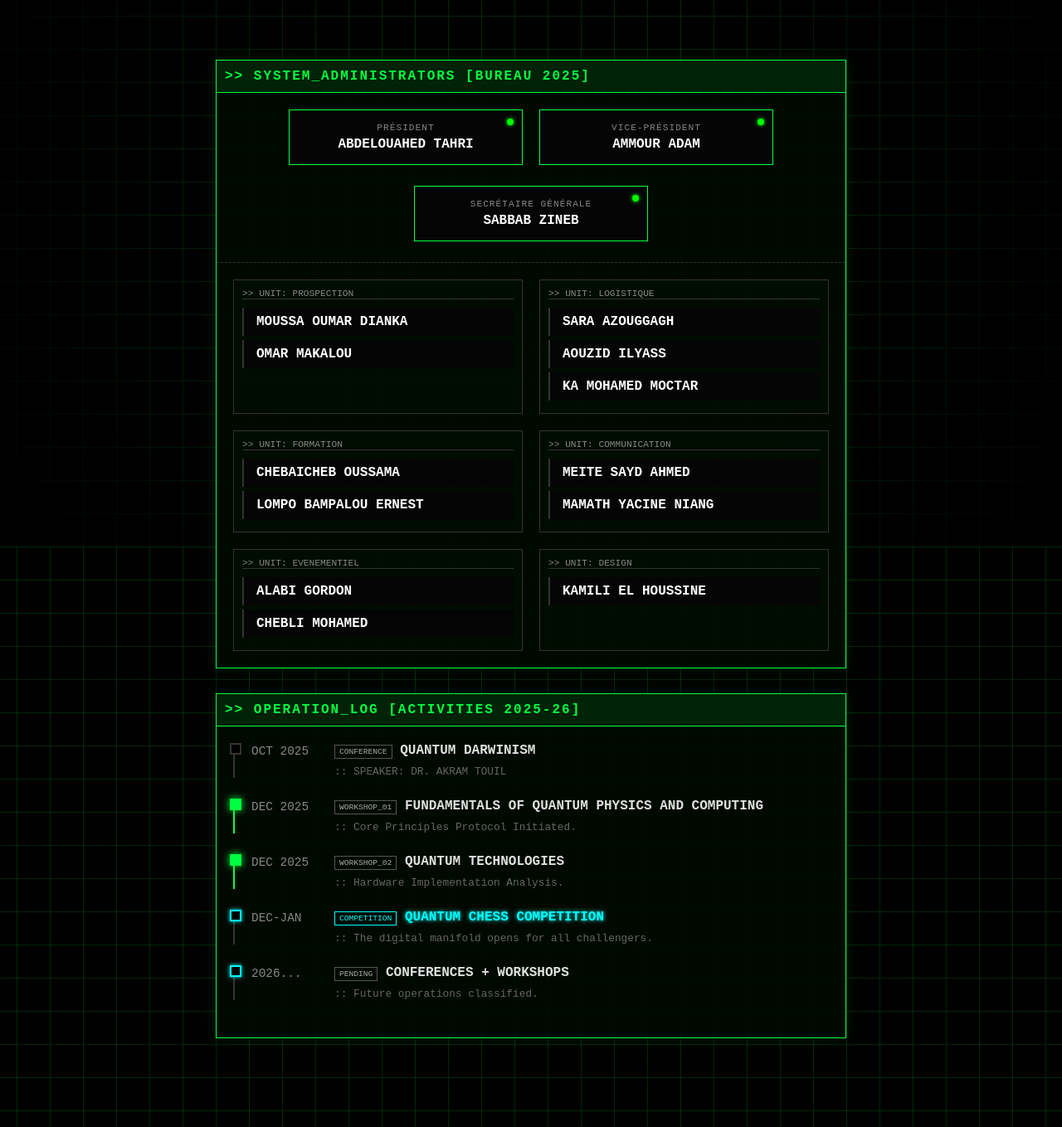
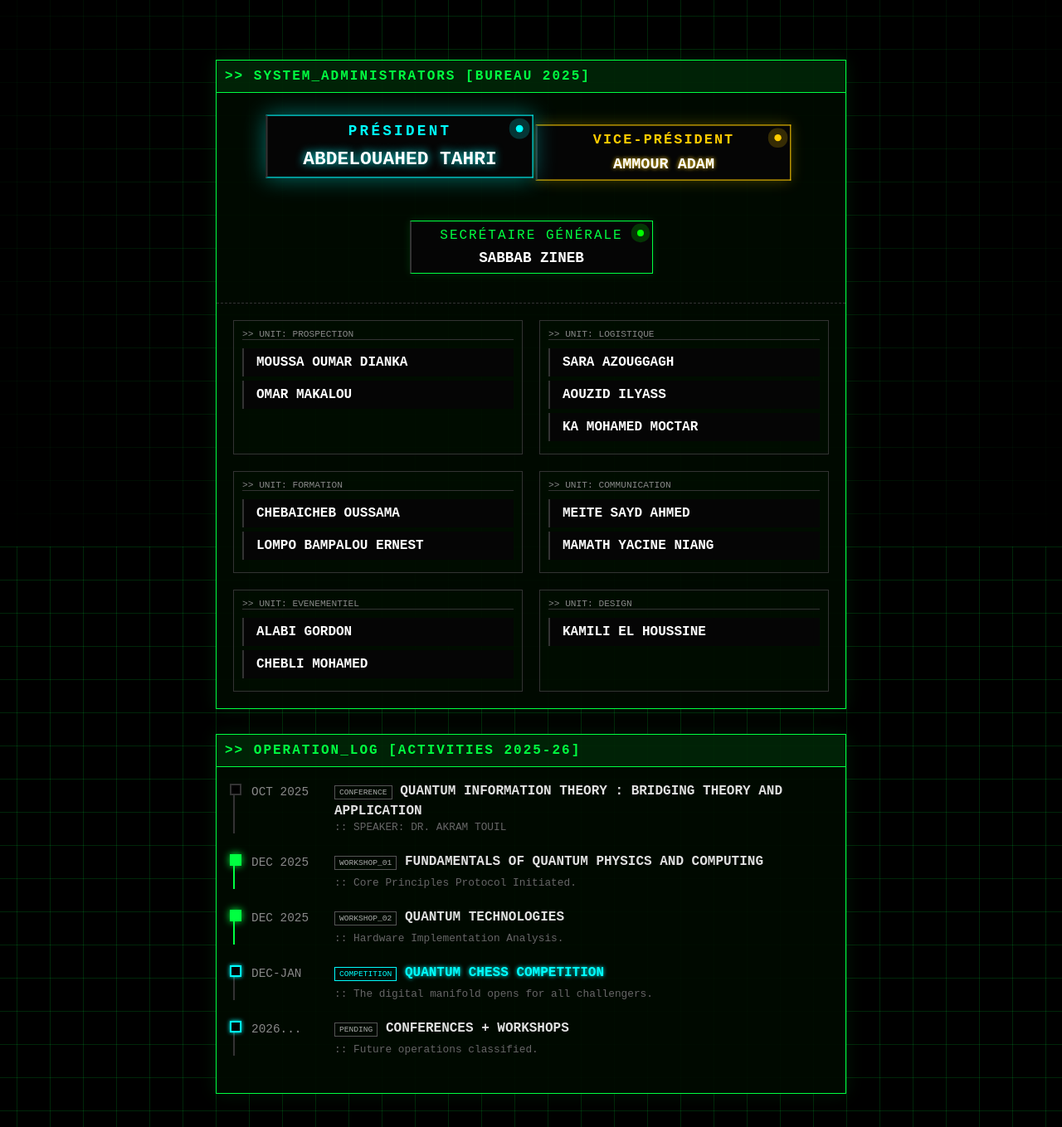
Before and after one commit to qudotcom/centrale_quanta_web, a FastAPI app: page /about in a window 1280 px wide. Shown: the part 141-1500 px from the top of the page at 83% size. Run offline with FastAPI, Linux system fonts and the light colour scheme; data comes from the database, SQL or seed files in the repository.

Commit message:
Update board.html

```diff
--- a/app/templates/club/board.html
+++ b/app/templates/club/board.html
@@ -7,20 +7,23 @@
         <div class="panel-header">>> SYSTEM_ADMINISTRATORS [BUREAU 2025]</div>
 
         <div class="hierarchy-level">
-            <div class="member-card leader">
+
+            <div class="member-card president-card">
                 <div class="role">PRÉSIDENT</div>
                 <div class="name">ABDELOUAHED TAHRI</div>
-                <div class="status-light"></div>
+                <div class="status-light pulse-cyan"></div>
             </div>
-            <div class="member-card leader">
+
+            <div class="member-card vp-card">
                 <div class="role">VICE-PRÉSIDENT</div>
                 <div class="name">AMMOUR ADAM</div>
-                <div class="status-light"></div>
+                <div class="status-light pulse-gold"></div>
             </div>
-            <div class="member-card leader">
+
+            <div class="member-card sg-card">
                 <div class="role">SECRÉTAIRE GÉNÉRALE</div>
                 <div class="name">SABBAB ZINEB</div>
-                <div class="status-light"></div>
+                <div class="status-light pulse-green"></div>
             </div>
         </div>
 
@@ -68,16 +71,14 @@
     <div class="panel data-panel">
         <div class="panel-header">>> OPERATION_LOG [ACTIVITIES 2025-26]</div>
         <div class="timeline">
-
             <div class="event-row past">
                 <div class="time-col">OCT 2025</div>
                 <div class="data-col">
                     <span class="tag">CONFERENCE</span>
-                    <strong>QUANTUM DARWINISM</strong><br>
+                    <strong>QUANTUM INFORMATION THEORY : BRIDGING THEORY AND APPLICATION</strong><br>
                     <span class="detail">:: SPEAKER: DR. AKRAM TOUIL</span>
                 </div>
             </div>
-
             <div class="event-row current">
                 <div class="time-col">DEC 2025</div>
                 <div class="data-col">
@@ -86,7 +87,6 @@
                     <span class="detail">:: Core Principles Protocol Initiated.</span>
                 </div>
             </div>
-
             <div class="event-row current">
                 <div class="time-col">DEC 2025</div>
                 <div class="data-col">
@@ -95,7 +95,6 @@
                     <span class="detail">:: Hardware Implementation Analysis.</span>
                 </div>
             </div>
-
             <div class="event-row future">
                 <div class="time-col">DEC-JAN</div>
                 <div class="data-col">
@@ -104,7 +103,6 @@
                     <span class="detail">:: The digital manifold opens for all challengers.</span>
                 </div>
             </div>
-
             <div class="event-row future">
                 <div class="time-col">2026...</div>
                 <div class="data-col">
@@ -113,136 +111,103 @@
                     <span class="detail">:: Future operations classified.</span>
                 </div>
             </div>
-
         </div>
     </div>
-
 </div>
 
 <style>
     /* LAYOUT */
     .club-wrapper { max-width: 1000px; margin: 40px auto; padding: 0 20px; font-family: 'Courier New', monospace; }
+    .panel { background: rgba(0, 10, 0, 0.9); border: 1px solid var(--primary); margin-bottom: 30px; box-shadow: 0 0 20px rgba(0, 255, 65, 0.1); }
+    .panel-header { background: rgba(0, 255, 65, 0.1); color: var(--primary); padding: 10px; font-weight: bold; border-bottom: 1px solid var(--primary); letter-spacing: 2px; }
 
-    .panel {
-        background: rgba(0, 10, 0, 0.9);
-        border: 1px solid var(--primary);
-        margin-bottom: 30px;
-        box-shadow: 0 0 20px rgba(0, 255, 65, 0.1);
-    }
-
-    .panel-header {
-        background: rgba(0, 255, 65, 0.1);
-        color: var(--primary);
-        padding: 10px;
-        font-weight: bold;
-        border-bottom: 1px solid var(--primary);
-        letter-spacing: 2px;
-    }
-
-    /* --- STAFF STYLES --- */
+    /* --- HIERARCHY STYLES --- */
     .hierarchy-level {
         display: flex;
         justify-content: center;
-        gap: 20px;
-        padding: 20px;
+        gap: 25px;
+        padding: 30px;
         border-bottom: 1px dashed #333;
         flex-wrap: wrap;
+        align-items: flex-start; /* Align tops */
     }
 
-    .staff-grid {
-        display: grid;
-        grid-template-columns: repeat(auto-fit, minmax(300px, 1fr));
-        gap: 20px;
-        padding: 20px;
+    /* 1. PRESIDENT (Supreme) */
+    .president-card {
+        text-align: center; width: 260px; padding: 25px;
+        border: 1px solid cyan;
+        background: linear-gradient(135deg, #001a00 0%, #003333 100%);
+        box-shadow: 0 0 25px rgba(0, 255, 255, 0.4);
+        transform: scale(1.1); /* Largest */
+        z-index: 2;
+        margin-top: 0;
     }
+    .president-card .role { color: cyan; font-weight: bold; letter-spacing: 3px; margin-bottom: 10px; }
+    .president-card .name { font-size: 1.3rem; text-shadow: 0 0 10px cyan; color: white; }
 
-    .dept-group {
-        border: 1px solid #333;
-        padding: 10px;
-        background: rgba(0,20,0,0.3);
+    /* 2. VICE-PRESIDENT (Elite - Gold) */
+    .vp-card {
+        text-align: center; width: 260px; padding: 20px;
+        border: 1px solid #ffcc00; /* Gold Border */
+        background: linear-gradient(135deg, #1a1500 0%, #2b2200 100%); /* Subtle Gold Tint */
+        box-shadow: 0 0 15px rgba(255, 204, 0, 0.25);
+        transform: scale(1.05); /* Middle Size */
+        z-index: 1;
+        margin-top: 10px; /* Slight visual step down */
     }
+    .vp-card .role { color: #ffcc00; font-weight: bold; letter-spacing: 2px; margin-bottom: 8px; }
+    .vp-card .name { font-size: 1.1rem; color: #fff; text-shadow: 0 0 5px #ffcc00; }
 
-    .dept-title {
-        font-size: 0.7rem;
-        color: #888;
-        margin-bottom: 10px;
-        border-bottom: 1px solid #333;
+    /* 3. SG (Standard Command - Green) */
+    .sg-card {
+        text-align: center; width: 260px; padding: 20px;
+        border: 1px solid var(--primary); /* Standard Green */
+        background: #050505;
+        box-shadow: 0 0 10px rgba(0, 255, 65, 0.15);
+        transform: scale(1.0); /* Normal Size */
+        margin-top: 20px; /* Step down from VP */
     }
+    .sg-card .role { color: var(--primary); font-weight: normal; letter-spacing: 2px; margin-bottom: 8px; }
+    .sg-card .name { font-size: 1.1rem; color: #fff; }
+
+    /* --- PULSE ANIMATIONS --- */
+    .status-light { width: 8px; height: 8px; border-radius: 50%; position: absolute; top: 10px; right: 10px; }
+
+    .pulse-cyan { background: cyan; animation: pulse-c 2s infinite; }
+    @keyframes pulse-c { 0% { box-shadow: 0 0 0 0 rgba(0, 255, 255, 0.7); } 70% { box-shadow: 0 0 0 10px rgba(0, 255, 255, 0); } 100% { box-shadow: 0 0 0 0 rgba(0, 255, 255, 0); } }
+
+    .pulse-gold { background: #ffcc00; animation: pulse-g 2s infinite; }
+    @keyframes pulse-g { 0% { box-shadow: 0 0 0 0 rgba(255, 204, 0, 0.7); } 70% { box-shadow: 0 0 0 10px rgba(255, 204, 0, 0); } 100% { box-shadow: 0 0 0 0 rgba(255, 204, 0, 0); } }
+
+    .pulse-green { background: #0f0; animation: pulse-gr 2s infinite; }
+    @keyframes pulse-gr { 0% { box-shadow: 0 0 0 0 rgba(0, 255, 0, 0.7); } 70% { box-shadow: 0 0 0 10px rgba(0, 255, 0, 0); } 100% { box-shadow: 0 0 0 0 rgba(0, 255, 0, 0); } }
+
+    /* --- STANDARD STAFF STYLES --- */
+    .staff-grid { display: grid; grid-template-columns: repeat(auto-fit, minmax(300px, 1fr)); gap: 20px; padding: 20px; }
+    .dept-group { border: 1px solid #333; padding: 10px; background: rgba(0,20,0,0.3); }
+    .dept-title { font-size: 0.7rem; color: #888; margin-bottom: 10px; border-bottom: 1px solid #333; }
 
     .member-card {
-        border-left: 2px solid #333;
-        padding: 8px 15px;
-        background: #050505;
-        margin-bottom: 5px;
-        transition: all 0.3s;
-        position: relative;
+        border-left: 2px solid #333; padding: 8px 15px; background: #050505;
+        margin-bottom: 5px; transition: all 0.3s; position: relative;
     }
-
-    .member-card:hover {
-        border-left-color: cyan;
-        background: #0a0a0a;
-        padding-left: 20px;
-        color: cyan;
+    /* Specific check to ensure hover effect doesn't break leaders */
+    .member-card:not(.president-card):not(.vp-card):not(.sg-card):hover {
+        border-left-color: cyan; background: #0a0a0a; padding-left: 20px; color: cyan;
     }
-
-    .member-card.leader {
-        border: 1px solid var(--primary);
-        text-align: center;
-        width: 250px;
-        padding: 15px;
-    }
-
-    .role { font-size: 0.7rem; color: #888; letter-spacing: 1px; margin-bottom: 5px; }
     .name { font-size: 1rem; color: #fff; font-weight: bold; }
 
-    .status-light {
-        width: 8px; height: 8px; background: #0f0; border-radius: 50%;
-        position: absolute; top: 10px; right: 10px;
-        box-shadow: 0 0 5px #0f0;
-    }
-
-    /* --- TIMELINE STYLES --- */
+    /* --- TIMELINE --- */
     .timeline { padding: 20px; }
-
-    .event-row {
-        display: flex;
-        border-left: 2px solid #333;
-        padding-left: 20px;
-        margin-bottom: 25px;
-        position: relative;
-    }
-
-    .event-row::before {
-        content: ''; position: absolute; left: -6px; top: 0;
-        width: 10px; height: 10px; background: #000; border: 2px solid #333;
-    }
-
+    .event-row { display: flex; border-left: 2px solid #333; padding-left: 20px; margin-bottom: 25px; position: relative; }
+    .event-row::before { content: ''; position: absolute; left: -6px; top: 0; width: 10px; height: 10px; background: #000; border: 2px solid #333; }
     .event-row.current { border-left-color: var(--primary); }
     .event-row.current::before { border-color: var(--primary); background: var(--primary); box-shadow: 0 0 10px var(--primary); }
-
     .event-row.future::before { border-color: cyan; background: #000; box-shadow: 0 0 5px cyan; }
-
-    .time-col {
-        width: 100px;
-        font-size: 0.9rem;
-        color: #888;
-        padding-top: 2px;
-        flex-shrink: 0;
-    }
-
+    .time-col { width: 100px; font-size: 0.9rem; color: #888; padding-top: 2px; flex-shrink: 0; }
     .data-col { flex-grow: 1; }
-
-    .tag {
-        display: inline-block;
-        font-size: 0.6rem;
-        border: 1px solid #555;
-        padding: 2px 5px;
-        color: #aaa;
-        margin-bottom: 5px;
-    }
+    .tag { display: inline-block; font-size: 0.6rem; border: 1px solid #555; padding: 2px 5px; color: #aaa; margin-bottom: 5px; }
     .tag.active { border-color: cyan; color: cyan; }
-
     .detail { color: #666; font-size: 0.8rem; display: block; margin-top: 3px; }
-
 </style>
 {% endblock %}
```
